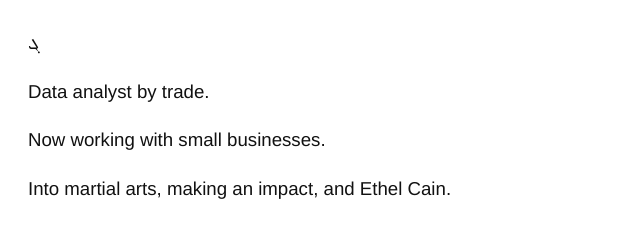
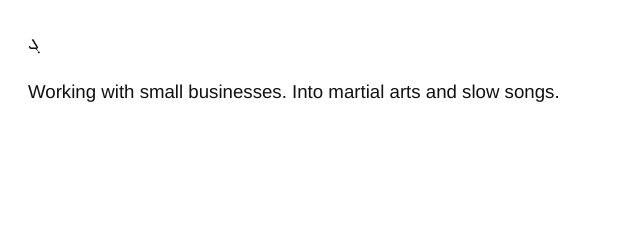
Before and after one commit to thisisjustatestafterall/thisisjustatestafterall.github.io, a plain HTML site: page about/index.html in a window 1280 px wide. Shown: the whole page, without its empty margins (0-640 px from the left). Drawn offline with Linux system fonts and the light colour scheme.

Commit message:
Update index.html

```diff
--- a/about/index.html
+++ b/about/index.html
@@ -13,8 +13,6 @@
     <a href="/">ܓ</a>
   </nav>
 
-  <p>Data analyst by trade.</p>
-  <p>Now working with small businesses.</p>
-  <p>Into martial arts, making an impact, and Ethel Cain.</p>
+  <p>Working with small businesses. Into martial arts and slow songs.</p>
 </body>
 </html>
```
